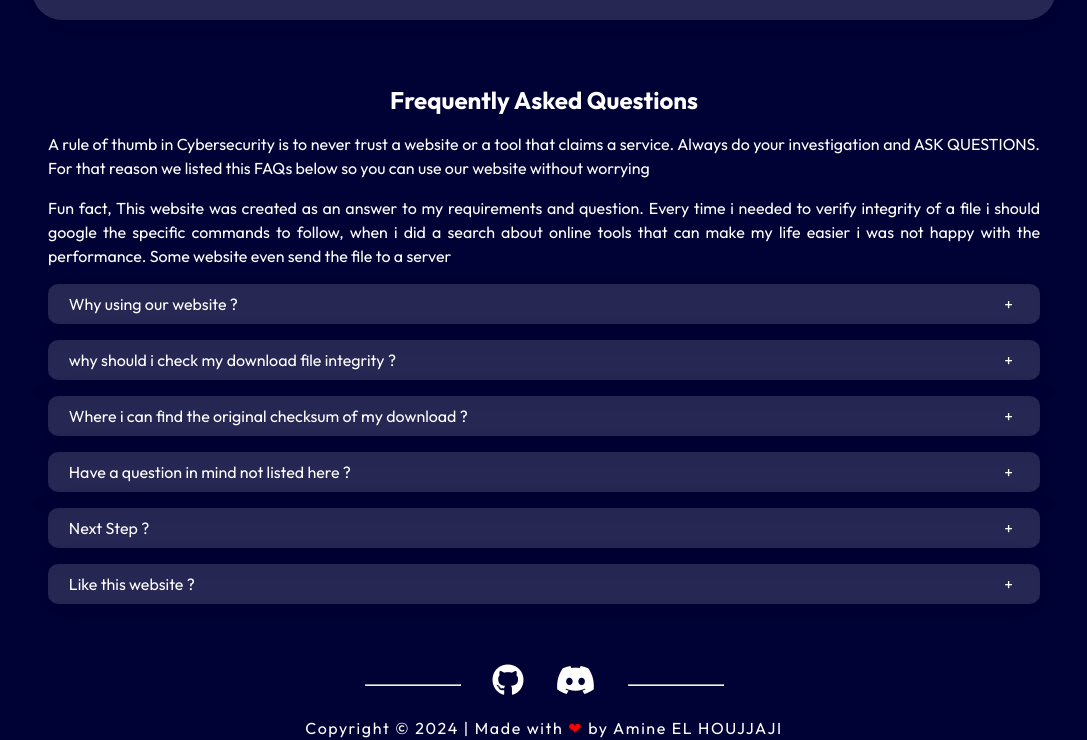
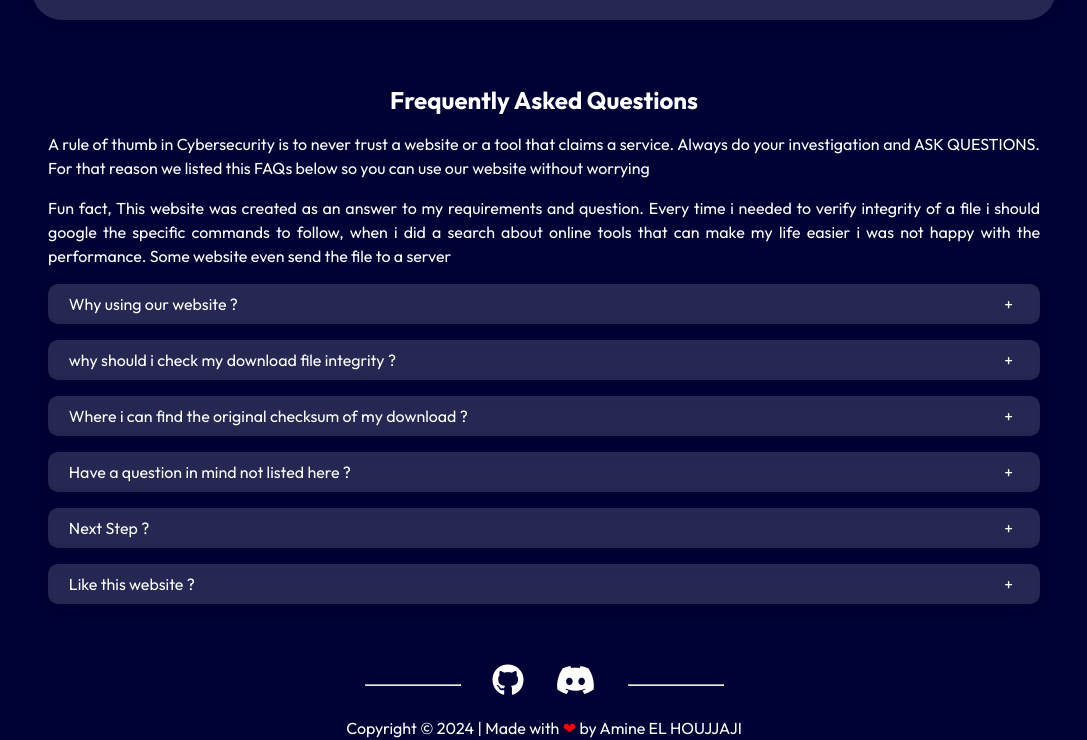
Before and after one commit to el-amine-404/integrity-checker, a plain HTML site: page index.html in a window 1280 px wide. Shown: the part 899-1639 px from the top of the page, without its empty margins (96-1183 px from the left). Drawn offline with Linux system fonts and the light colour scheme.

Commit message:
remove letter spacing from p in footer

```diff
--- a/assets/styles/style.css
+++ b/assets/styles/style.css
@@ -490,7 +490,6 @@ Another way to do the same effect is the following
 .footer > p {
   text-align: center;
   user-select: none;
-  letter-spacing: 0.1em;
 }
 
 .nav-right a {
```
